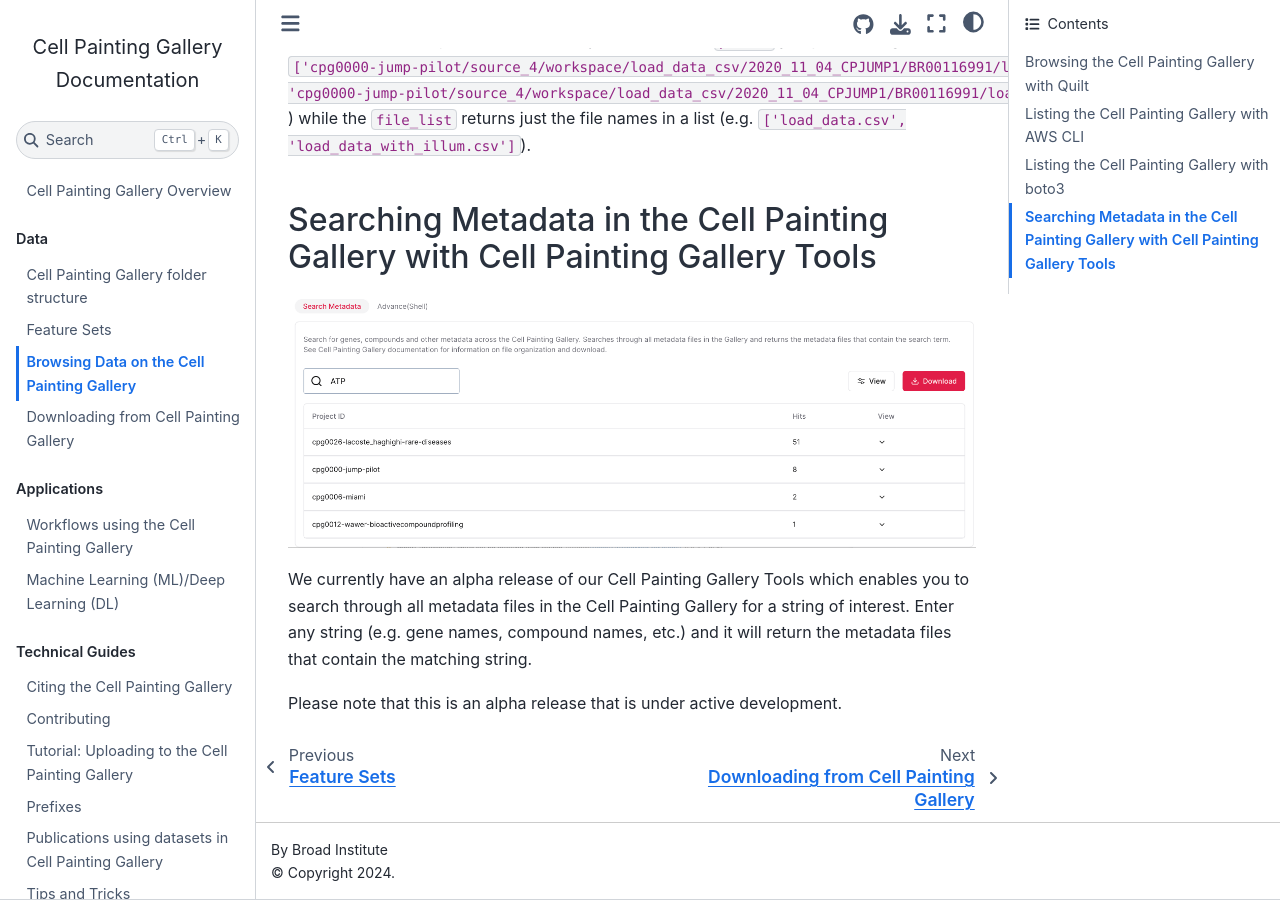
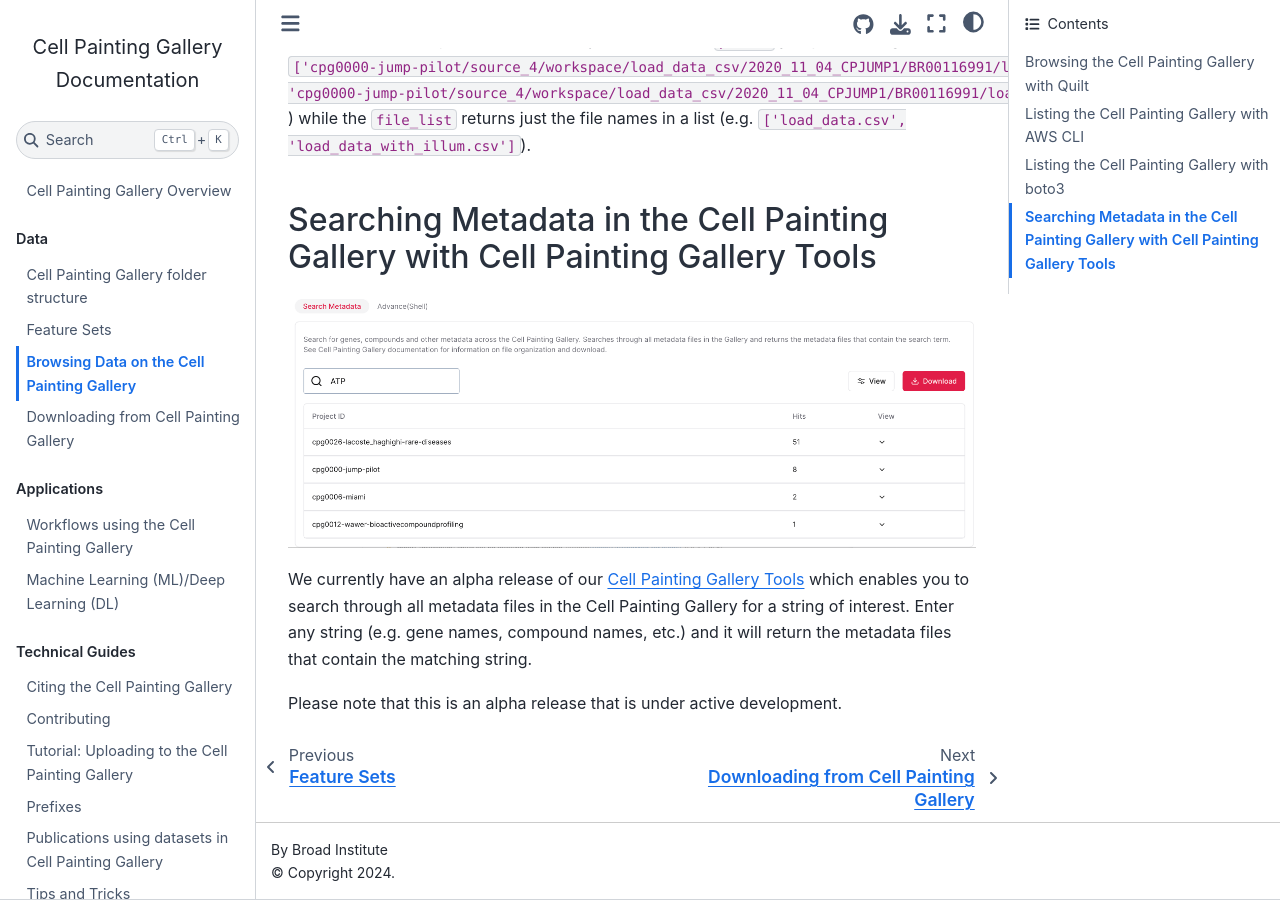
Before and after one commit to broadinstitute/cellpainting-gallery, a Jupyter Book: the page built from documentation/browsing_data.md, in a window 1280 px wide and 900 px high, scrolled down 4136 px. Built offline with Jupyter Book 1.0.4 settings and Sphinx 7.4.7 and the Sphinx Book theme 1.1.4, drawn with Linux system fonts in a browser that asks for light colours; some of the changed lines change nothing that is shown.

Commit message:
add link

```diff
--- a/documentation/browsing_data.md
+++ b/documentation/browsing_data.md
@@ -112,7 +112,7 @@
 
 ![Searching CPG Metadata](images/CPG_Tools_Metadata_Search.png)
 
-We currently have an alpha release of our Cell Painting Gallery Tools which enables you to search through all metadata files in the Cell Painting Gallery for a string of interest.
+We currently have an alpha release of our [Cell Painting Gallery Tools](https://cpg-xi.vercel.app/search) which enables you to search through all metadata files in the Cell Painting Gallery for a string of interest.
 Enter any string (e.g. gene names, compound names, etc.) and it will return the metadata files that contain the matching string.
 
 Please note that this is an alpha release that is under active development.
```
